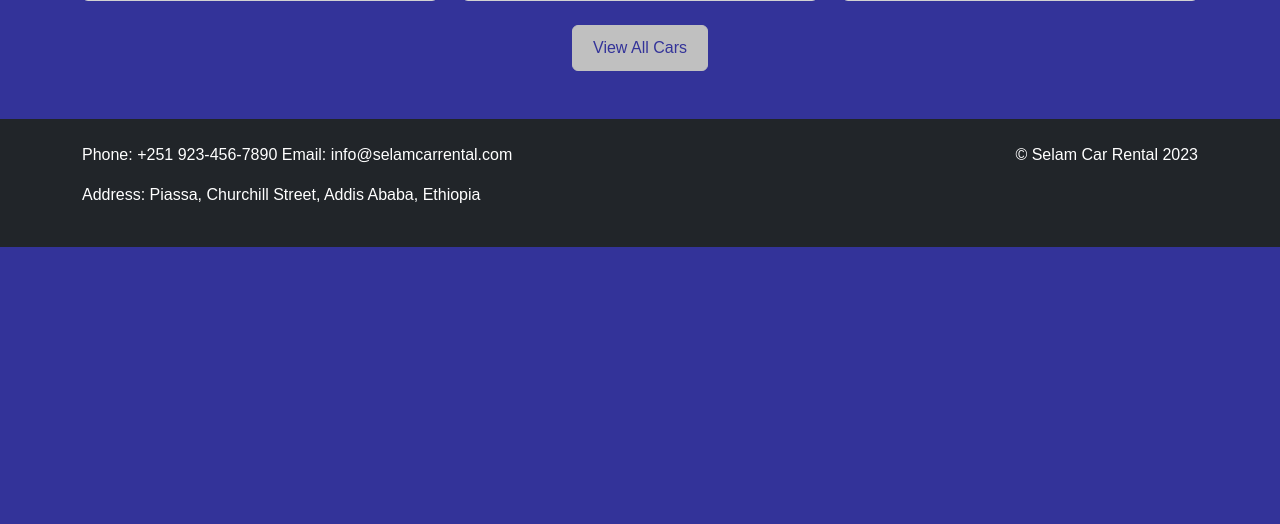
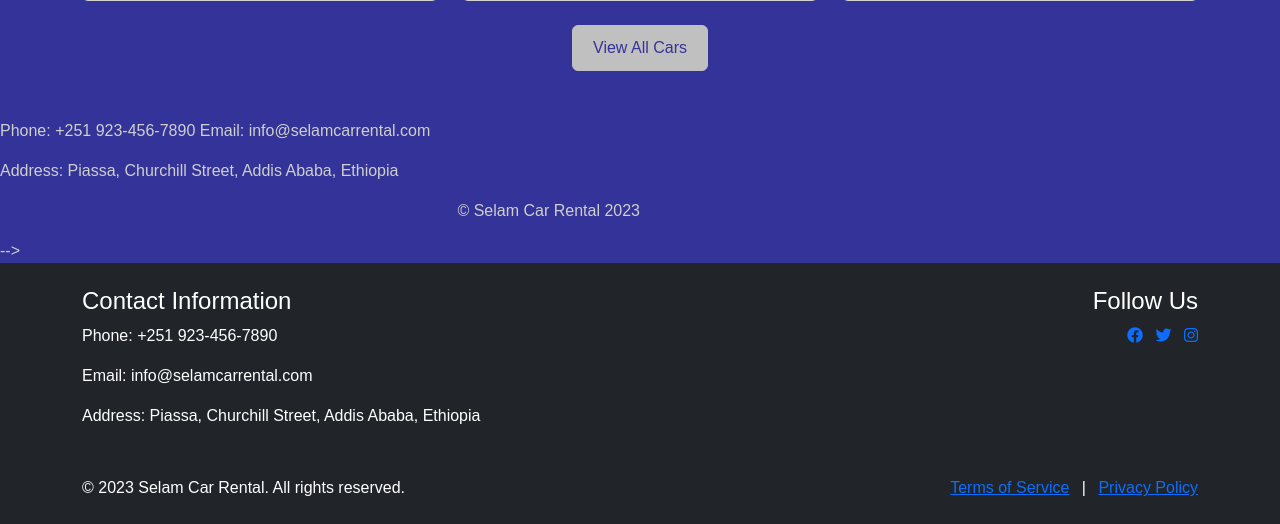
Before and after one commit to solamsalu/portfolio, a Flask app: page /all_cars in a window 1280 px wide. Shown: the part 1406-1930 px from the top of the page. Before the commit the page ends 1653 px from the top, so only its background shows below. Run offline with Flask 3, Linux system fonts and the light colour scheme; some libraries are stand-ins or nearby versions.

Commit message:
Update base.html

```diff
--- a/templates/base.html
+++ b/templates/base.html
@@ -106,7 +106,7 @@
     </main>
 
     <!-- Footer section -->
-    <footer class="bg-dark text-white py-4">
+<!--     <footer class="bg-dark text-white py-4">
         <div class="container">
             <div class="row">
                 <div class="col-md-6 text-center text-md-start">
@@ -124,8 +124,47 @@
             </div>
         </div>
     </footer>
+ -->
 
+    <footer class="bg-dark text-white py-4">
+    <div class="container">
+        <div class="row">
+            <div class="col-md-6 text-center text-md-start">
+                <!-- Company logo -->
+                <!-- <img src="logo-white.png" alt="Company Logo" width="100"> -->
+                <h4>Contact Information</h4>
+                <p>Phone: +251 923-456-7890</p>
+                <p>Email: info@selamcarrental.com</p>
+                <p>Address: Piassa, Churchill Street, Addis Ababa, Ethiopia</p>
+            </div>
+            <div class="col-md-6 text-center text-md-end">
+                <h4>Follow Us</h4>
+                <!-- Social media icons -->
+                <ul class="list-inline">
+                    <li class="list-inline-item"><a href="#"><i class="fab fa-facebook"></i></a></li>
+                    <li class="list-inline-item"><a href="#"><i class="fab fa-twitter"></i></a></li>
+                    <li class="list-inline-item"><a href="#"><i class="fab fa-instagram"></i></a></li>
+                </ul>
+            </div>
+        </div>
+    </div>
+</footer>
 
+<!-- Bottom section -->
+<section class="bg-dark text-white py-2">
+    <div class="container">
+        <div class="row">
+            <div class="col-md-6 text-center text-md-start">
+                <p>&copy; 2023 Selam Car Rental. All rights reserved.</p>
+            </div>
+            <div class="col-md-6 text-center text-md-end">
+                <a href="#">Terms of Service</a>
+                <span class="mx-2">|</span>
+                <a href="#">Privacy Policy</a>
+            </div>
+        </div>
+    </div>
+</section>
 
 
 
```
